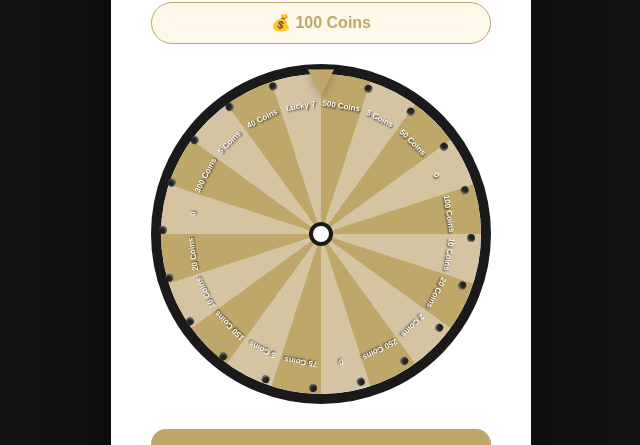
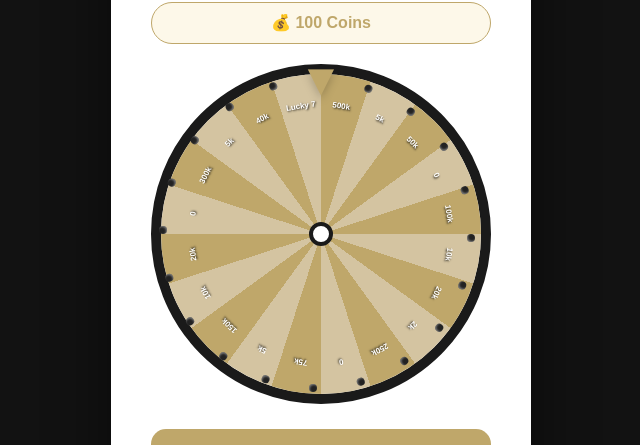
Before and after one commit to Rolexx17/Laudepedia, a React (Vite) app in the folder laudepedia-react/: page /game in a window 1280 px wide. Shown: the part 200-645 px from the top of the page, without its empty margins (319-959 px from the left). Built offline with nearby package versions, Linux system fonts and the light colour scheme; sample sign-in values are in the browser's storage.

Commit message:
Update coin option labels and values in GamePage
Changed coin option labels from 'Coins' to 'k' format and updated corresponding values to reflect thousands. Also adjusted 'Lucky 7' value to 77777 for consistency.

```diff
--- a/laudepedia-react/src/pages/GamePage.jsx
+++ b/laudepedia-react/src/pages/GamePage.jsx
@@ -35,16 +35,16 @@ const Game = () => {
   const lastNailRef = useRef(0);
 
   const options = [
-    { label: '500 Coins', value: 50000 }, { label: '5 Coins', value: 500 },
-    { label: '50 Coins', value: 5000 }, { label: '0', value: 0 },
-    { label: '100 Coins', value: 10000 }, { label: '10 Coins', value: 1000 },
-    { label: '20 Coins', value: 2000 }, { label: '2 Coins', value: 200 },
-    { label: '250 Coins', value: 25000 }, { label: '0', value: 0 },
-    { label: '75 Coins', value: 7500 }, { label: '5 Coins', value: 500 },
-    { label: '150 Coins', value: 15000 }, { label: '10 Coins', value: 1000 },
-    { label: '20 Coins', value: 2000 }, { label: '0', value: 0 },
-    { label: '300 Coins', value: 30000 }, { label: '5 Coins', value: 500 },
-    { label: '40 Coins', value: 4000 }, { label: 'Lucky 7', value: 7700 },
+    { label: '500k', value: 500000 }, { label: '5k', value: 5000 },
+    { label: '50k', value: 50000 }, { label: '0', value: 0 },
+    { label: '100k', value: 100000 }, { label: '10k', value: 10000 },
+    { label: '20k', value: 20000 }, { label: '2k', value: 2000 },
+    { label: '250k', value: 250000 }, { label: '0', value: 0 },
+    { label: '75k', value: 75000 }, { label: '5k', value: 5000 },
+    { label: '150k', value: 150000 }, { label: '10k', value: 10000 },
+    { label: '20k', value: 20000 }, { label: '0', value: 0 },
+    { label: '300k', value: 300000 }, { label: '5k', value: 5000 },
+    { label: '40k', value: 40000 }, { label: 'Lucky 7', value: 77777 },
   ];
 
   useEffect(() => {
```
